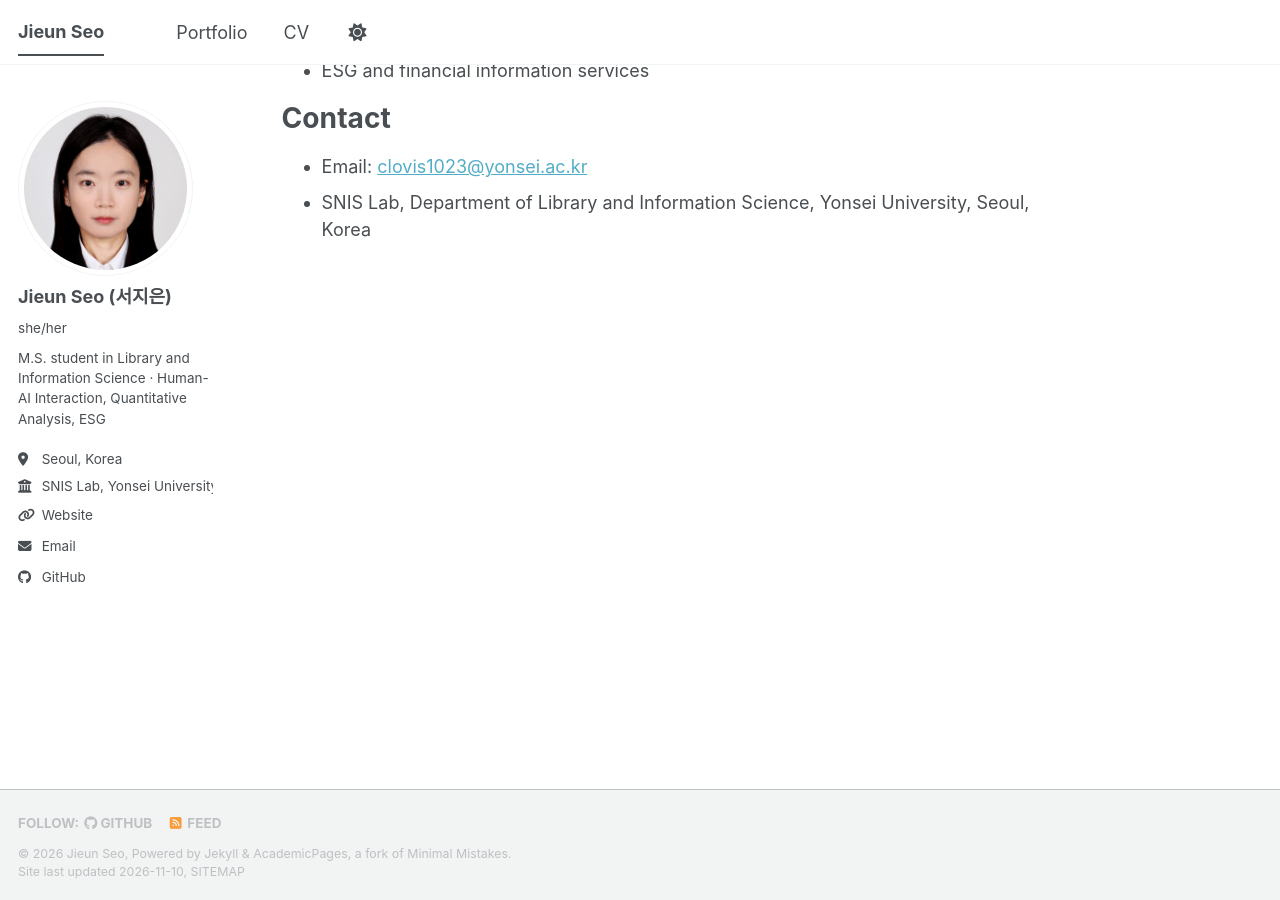
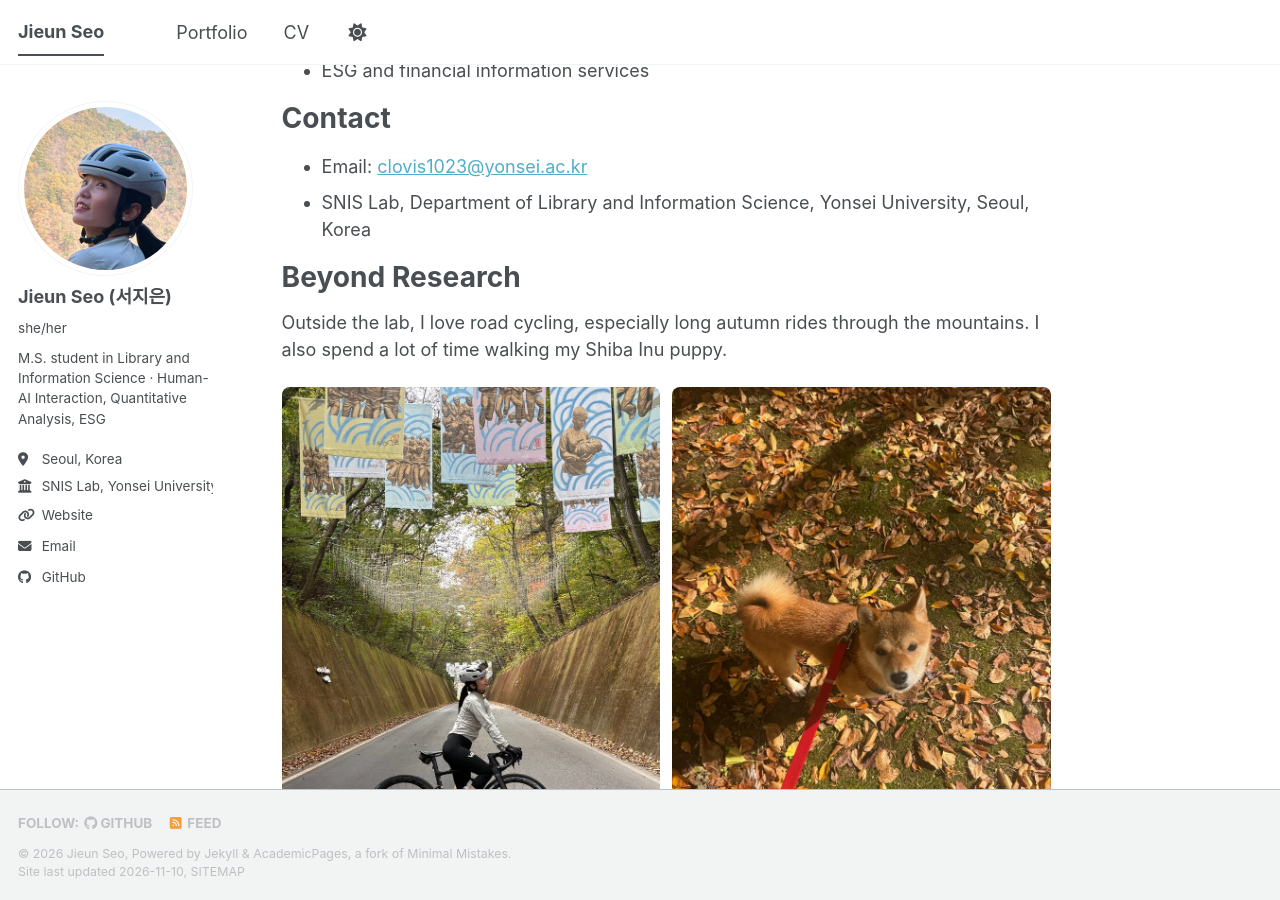
Before and after one commit to jeseo-lab/jeseo-lab.github.io, a Jekyll site: the page built from _pages/about.md, in a window 1280 px wide and 900 px high, scrolled down 940 px. Built offline with Jekyll 4.4.1, drawn with Linux system fonts in a browser that asks for light colours; a script bundle is joined from its source files by our own code; a style sheet for code colours, icons or effects is not loaded.

Commit message:
Update profile photo and add Beyond Research section
Co-Authored-By: Claude Opus 5.5 <noreply@anthropic.com>
Claude-Session: https://claude.ai/code/session_01Xz6g3naNP6PK7wtFLW5wtR

```diff
--- a/_pages/about.md
+++ b/_pages/about.md
@@ -34,3 +34,12 @@ Contact
 ======
 * Email: [clovis1023@yonsei.ac.kr](mailto:clovis1023@yonsei.ac.kr)
 * SNIS Lab, Department of Library and Information Science, Yonsei University, Seoul, Korea
+
+Beyond Research
+======
+Outside the lab, I love road cycling, especially long autumn rides through the mountains. I also spend a lot of time walking my Shiba Inu puppy.
+
+<div style="display:flex; gap:12px; flex-wrap:wrap; margin-top:0.5em;">
+  <img src="/images/beyond-cycling.jpg" alt="Jieun road cycling on a forest road" style="flex:1 1 220px; max-width:calc(50% - 6px); min-width:200px; border-radius:8px;">
+  <img src="/images/beyond-dog.jpg" alt="Jieun's Shiba Inu puppy on a walk among autumn leaves" style="flex:1 1 220px; max-width:calc(50% - 6px); min-width:200px; border-radius:8px;">
+</div>
```
Also changed, not shown: images/beyond-cycling.jpg (added), images/beyond-dog.jpg (added), images/profile.jpg.
